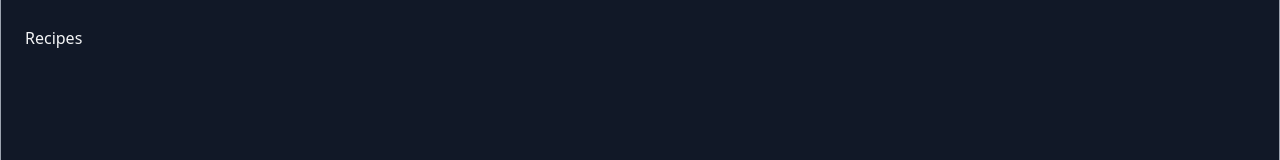
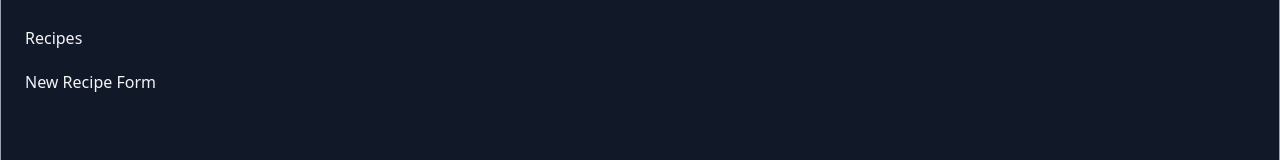
Before and after one commit to pbryan9/Recipes, a Next.js app: page / in a window 1280 px wide. Shown: the part 123-283 px from the top of the page. Built offline with nearby package versions, Linux system fonts and the light colour scheme.

Commit message:
housekeeping

```diff
--- a/src/app/api/recipes/route.ts
+++ b/src/app/api/recipes/route.ts
@@ -1,4 +1,4 @@
-import { getAllRecipes } from '@/lib/db/recipes/getRecipes';
+import { getAllRecipes } from '@/lib/db/recipes/getAllRecipes';
 import { NextResponse } from 'next/server';
 
 export async function GET() {
--- a/src/app/page.tsx
+++ b/src/app/page.tsx
@@ -5,6 +5,7 @@ export default function Home() {
     <main className='p-6 basis-8/12 flex flex-col gap-5 overflow-y-auto h-full'>
       <h1>Home</h1>
       <Link href='/recipes'>Recipes</Link>
+      <Link href='/recipes/create-new-recipe'>New Recipe Form</Link>
     </main>
   );
 }
--- a/src/lib/db/recipes/createNewRecipe.ts
+++ b/src/lib/db/recipes/createNewRecipe.ts
@@ -6,7 +6,6 @@ import {
   type FormInputs,
   newRecipeFormInputSchema,
 } from '@/lib/validators/newRecipeFormInput';
-import { redirect } from 'next/navigation';
 import { NextResponse } from 'next/server';
 
 export async function createNewRecipe(formInputs: FormInputs) {
@@ -150,10 +149,7 @@ export async function createNewRecipe(formInputs: FormInputs) {
 
     revalidatePath('/recipes');
 
-    console.dir(finalRecipe, { depth: 5 });
-
-    // redirect(`/recipes/${newRecipe.id}`);
-    redirect('http://localhost:3000/');
+    return finalRecipe;
   } catch (err) {
     console.log('error creating new recipe');
     console.log(err);
```
Also changed, not shown: src/app/recipes/create-new-recipe/_components/IngredientItem.tsx (+0 -7 lines), src/lib/db/recipes/getAllRecipes.ts (renamed from src/lib/db/recipes/getRecipes.ts).
